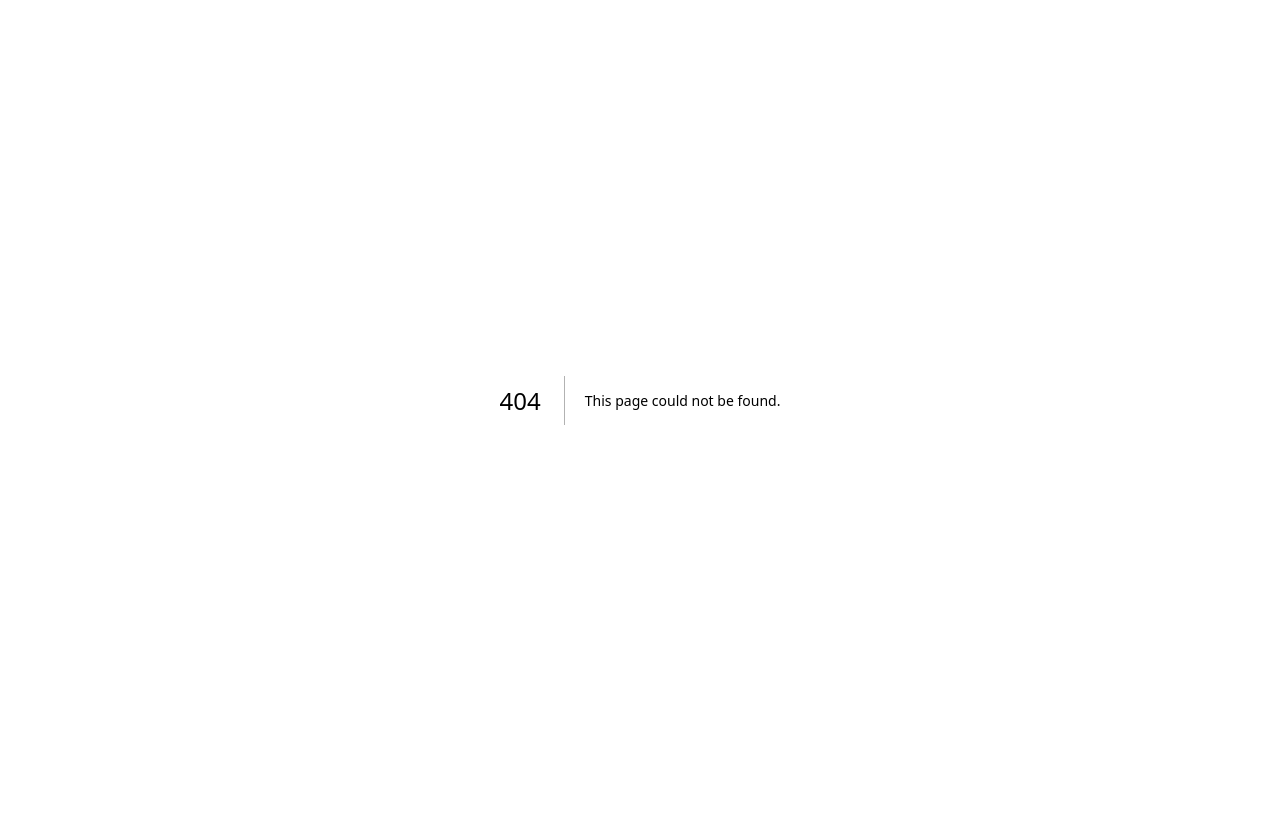
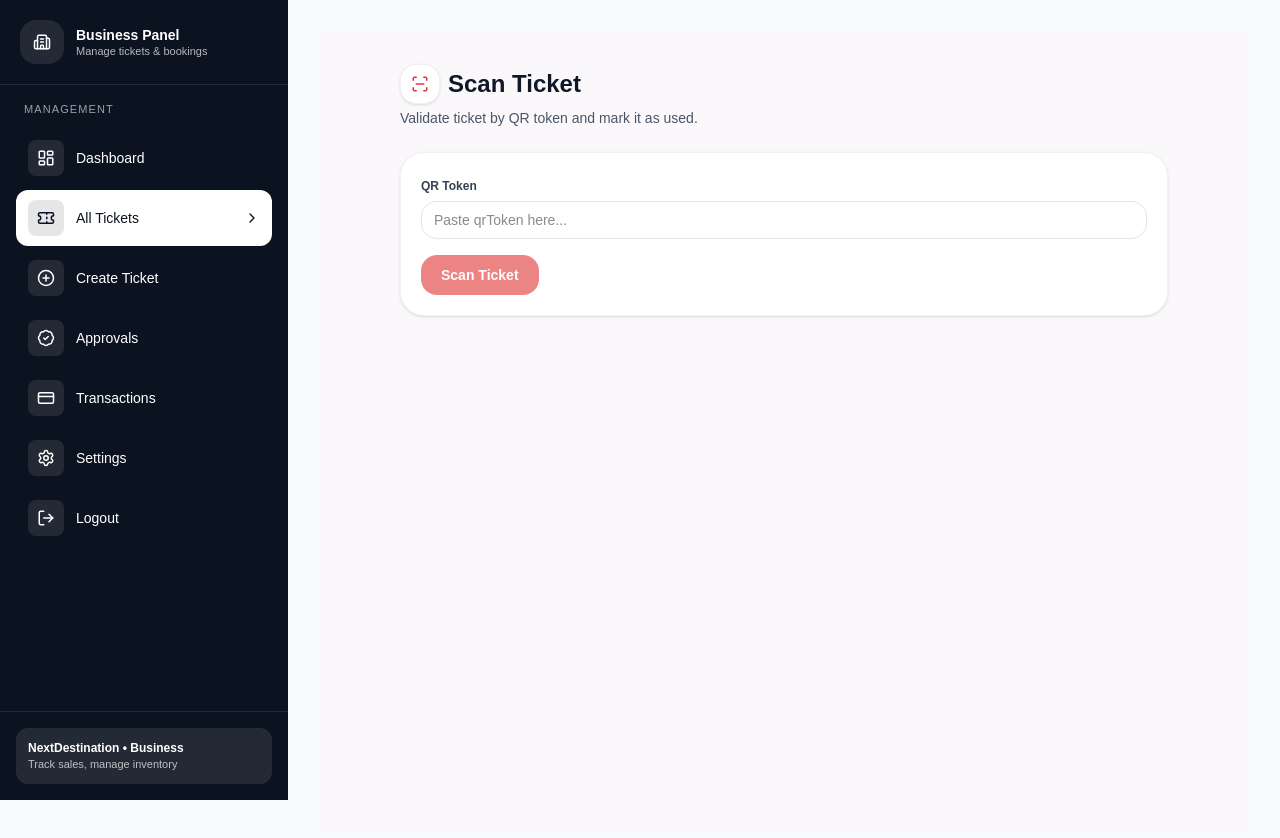
Before and after one commit to Rikchhen/NextDestination_web_Frontend, a Next.js app: page /business/tickets/scan in a window 1280 px wide. Before the commit this address had no page. Shown: the top 838 px of the page. Before the commit the page ends 800 px from the top, so only its background shows below. Built offline with nearby package versions, Linux system fonts and the light colour scheme.

Commit message:
app/business/(dashboard)/tickets/scan/ added

```diff
--- /dev/null
+++ b/app/business/(dashboard)/tickets/scan/page.tsx
@@ -0,0 +1,88 @@
+"use client";
+
+import React, { useState } from "react";
+import { scanTicket, TicketRecord } from "@/lib/api/ticket";
+import { ScanLine } from "lucide-react";
+
+export default function ScanTicketPage() {
+  const [qrToken, setQrToken] = useState("");
+  const [loading, setLoading] = useState(false);
+  const [error, setError] = useState("");
+  const [result, setResult] = useState<TicketRecord | null>(null);
+
+  const onScan = async () => {
+    if (!qrToken.trim()) return;
+    try {
+      setLoading(true);
+      setError("");
+      const ticket = await scanTicket(qrToken.trim());
+      setResult(ticket);
+    } catch (err: unknown) {
+      setResult(null);
+      setError(err instanceof Error ? err.message : "Ticket scan failed");
+    } finally {
+      setLoading(false);
+    }
+  };
+
+  return (
+    <main className="ml-72 min-h-screen bg-pink-50/30 p-8">
+      <div className="max-w-3xl mx-auto space-y-6">
+        <div>
+          <h1 className="text-2xl font-bold text-gray-900 flex items-center gap-2">
+            <span className="h-10 w-10 rounded-2xl bg-white border border-black/5 shadow-sm grid place-items-center">
+              <ScanLine size={18} className="text-[#E13434]" />
+            </span>
+            Scan Ticket
+          </h1>
+          <p className="text-sm text-gray-600 mt-1">
+            Validate ticket by QR token and mark it as used.
+          </p>
+        </div>
+
+        <div className="bg-white rounded-3xl border border-black/5 shadow-sm p-5">
+          <label className="text-xs font-semibold text-gray-700">QR Token</label>
+          <input
+            value={qrToken}
+            onChange={(e) => setQrToken(e.target.value)}
+            placeholder="Paste qrToken here..."
+            className="mt-1 w-full rounded-2xl border border-black/10 bg-white px-3 py-2 text-sm outline-none"
+          />
+          <button
+            onClick={onScan}
+            disabled={loading || !qrToken.trim()}
+            className="mt-4 rounded-2xl bg-[#E13434] px-5 py-2.5 text-sm font-semibold text-white disabled:opacity-60"
+          >
+            {loading ? "Scanning..." : "Scan Ticket"}
+          </button>
+        </div>
+
+        {error && (
+          <div className="rounded-2xl border border-red-200 bg-red-50 px-4 py-3 text-sm text-red-700">
+            {error}
+          </div>
+        )}
+
+        {result && (
+          <div className="bg-white rounded-3xl border border-black/5 shadow-sm p-5">
+            <p className="text-sm font-semibold text-gray-900">Scan Result</p>
+            <div className="mt-3 space-y-1 text-sm text-gray-700">
+              <p>
+                Passenger: <b>{result.passengerName}</b>
+              </p>
+              <p>
+                Seat: <b>{result.seatNumber}</b>
+              </p>
+              <p>
+                Status: <b>{result.status}</b>
+              </p>
+              <p>
+                Ticket ID: <b>{result._id}</b>
+              </p>
+            </div>
+          </div>
+        )}
+      </div>
+    </main>
+  );
+}
```
